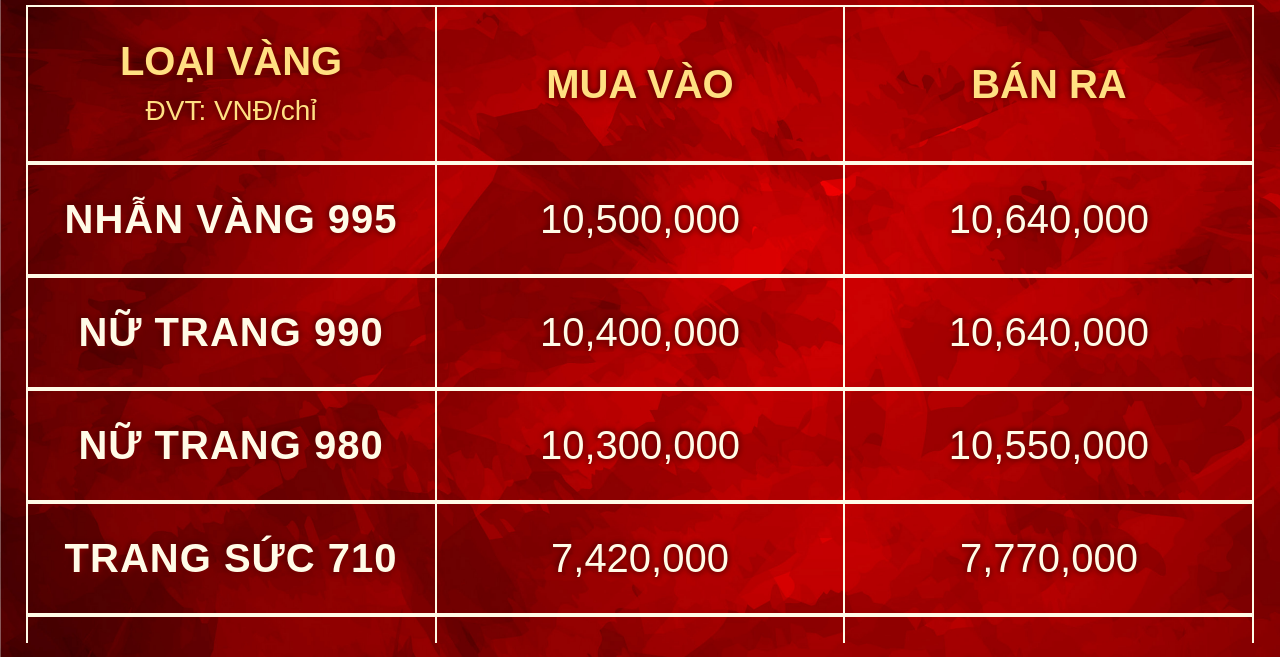
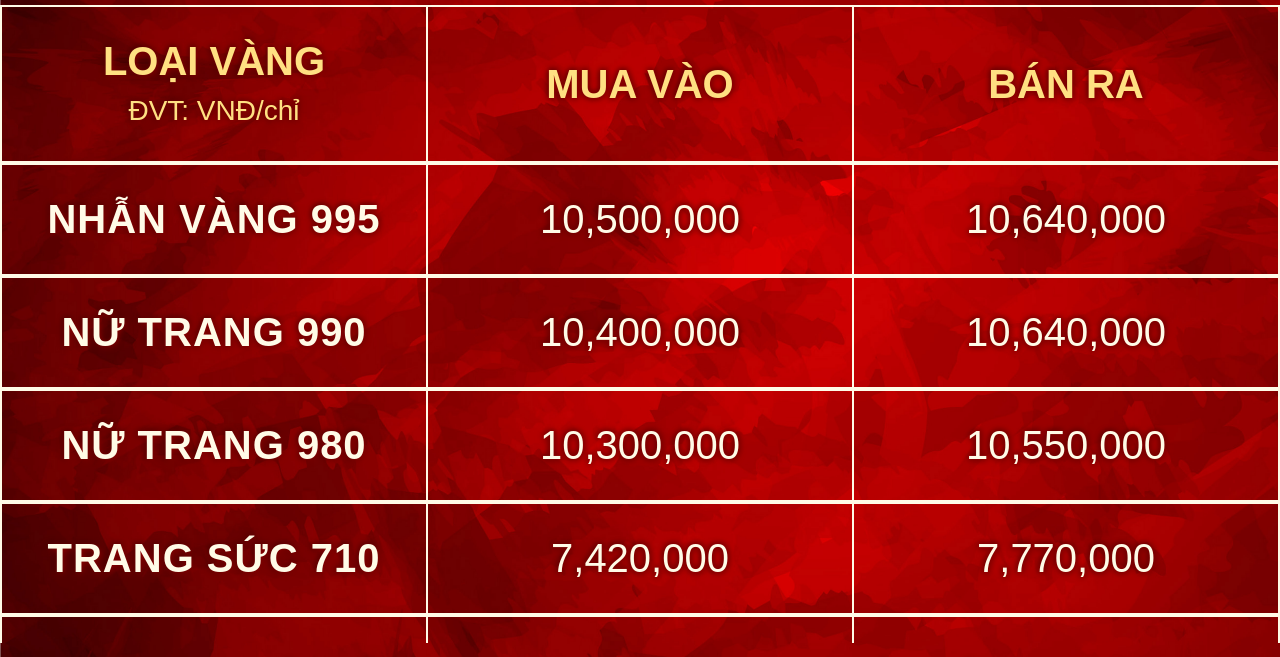
Before and after one commit to l7u7c/l7u7c.github.io, a plain HTML site: page index.html in a window 1280 px wide. Shown: the part 143-800 px from the top of the page. Drawn offline with Linux system fonts and the light colour scheme.

Commit message:
Update index.html

```diff
--- a/index.html
+++ b/index.html
@@ -14,30 +14,28 @@
         html, body {
             height: 100%;
             width: 100%;
+            margin: 0;
+            padding: 0;
             overflow: hidden;
         }
         body {
-            margin: 0;
-            font-family: Arial, Helvetica, sans-serif;
             background: #b80000 url('4770.jpg') no-repeat center center fixed;
             background-size: cover;
             color: #fff;
+            font-family: Arial, Helvetica, sans-serif;
         }
         .container {
-            width: 100%;
+            width: 100vw;
             height: 100vh;
             max-width: 100vw;
             max-height: 100vh;
             margin: 0;
-            background: transparent;
-            border-radius: 24px;
-            box-shadow: none;
             display: flex;
             flex-direction: column;
             justify-content: center;
             align-items: center;
-            padding: 2vh 2vw 2vh 2vw;
             overflow: hidden;
+            background: transparent;
         }
         h1 {
             text-align: center;
@@ -147,9 +145,9 @@
         #gold-table {
             width: 100%;
             border-collapse: collapse;
-            font-size: clamp(1em, 3vw, 2.5em);
             background: transparent;
-            table-layout: fixed;
+            font-size: 2em;
+            transition: font-size 0.2s;
         }
         #gold-tbody {
             display: block;
@@ -426,13 +424,11 @@
         function adjustTableFont() {
             const tbody = document.getElementById('gold-tbody');
             const nRows = tbody.children.length;
-            // Tính toán font-size và padding dựa trên số dòng và chiều cao khung
             const container = document.querySelector('.container');
             const containerHeight = container.offsetHeight;
-            // Giả sử mỗi dòng cần tối thiểu 1.2em chiều cao, tối đa 2.5em
-            let fontSize = Math.min(2.5, Math.max(1.1, (containerHeight / (nRows * 48)) * 1.1));
-            // Padding cũng giảm dần
-            let rowPadding = Math.max(4, Math.min(32, (containerHeight / (nRows * 2.5))));
+            // Tính toán font-size nhỏ dần khi nhiều dòng, không nhỏ hơn 0.7em
+            let fontSize = Math.max(0.7, Math.min(2.5, (containerHeight / (nRows * 60))));
+            let rowPadding = Math.max(2, Math.min(32, (containerHeight / (nRows * 2.5))));
             document.getElementById('gold-table').style.fontSize = fontSize + 'em';
             document.getElementById('gold-table').classList.add('dynamic-table-size');
             document.getElementById('gold-table').style.setProperty('--row-padding', rowPadding + 'px');
```
